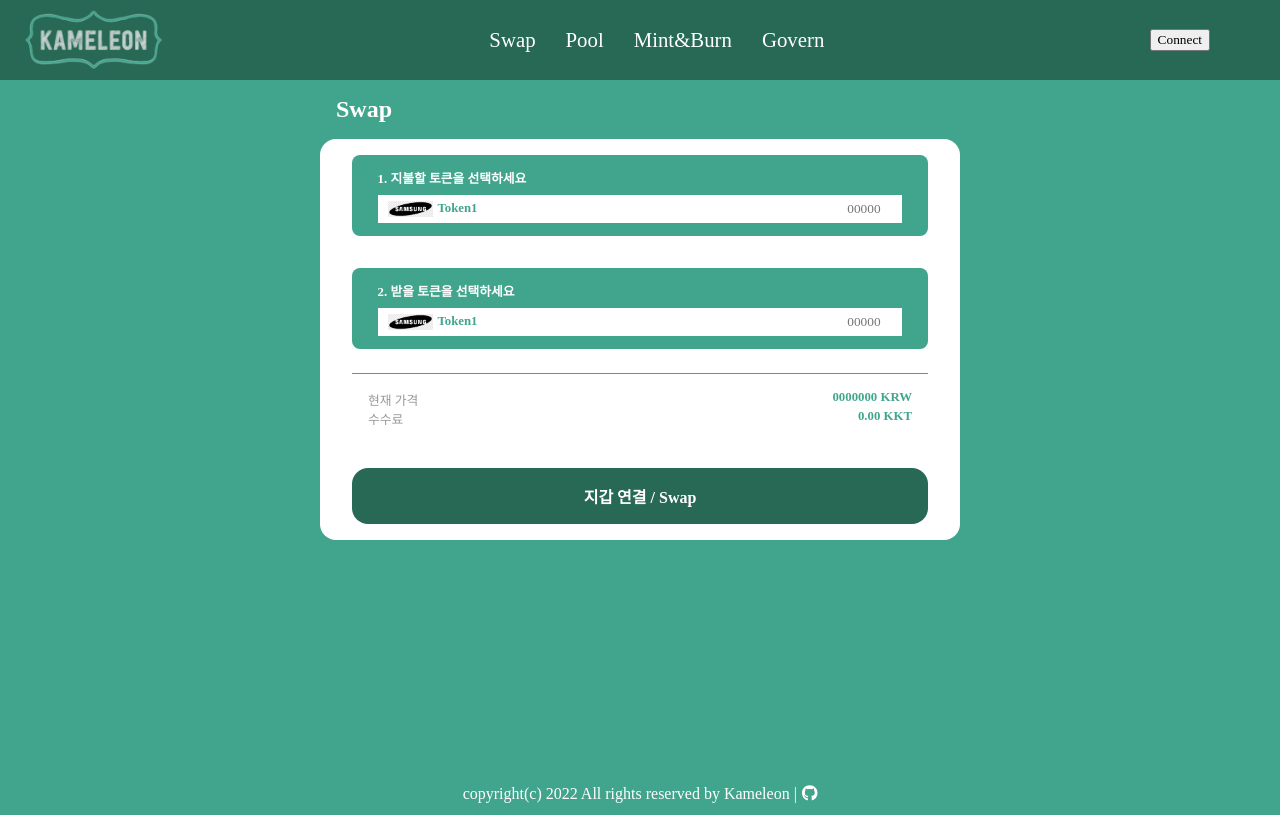
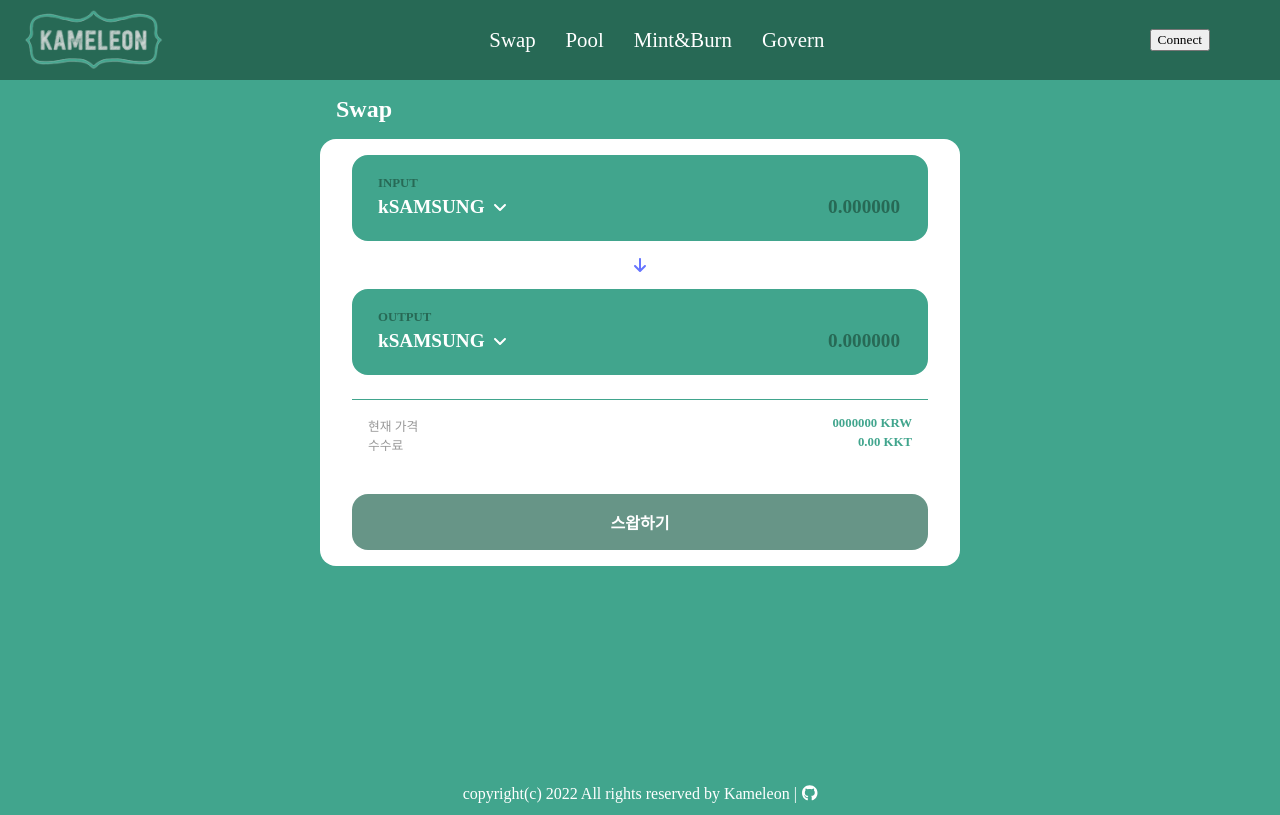
Before and after one commit to codestates/beb-03-Kameleon, a React (Create React App) app in the folder client/: page /swap in a window 1280 px wide. Built offline with nearby package versions, Linux system fonts and the light colour scheme.

Commit message:
feat(client): Add SingleInput and MultipleInput

```diff
--- a/client/src/components/Input/MultipleInput.tsx
+++ b/client/src/components/Input/MultipleInput.tsx
@@ -14,33 +14,50 @@ import useInput from '../../hooks/useInput';
 
 import { createTokenList } from '../../utils/dummyCreator';
 
-const angleUp = faAngleUp as IconProp;
-const angleDown = faAngleDown as IconProp;
-
 interface LayoutProps {
   children: React.ReactNode;
-  liftState: (value: string, name: string, isDecimalError: boolean) => void;
+  liftState: (
+    value: string,
+    price: number,
+    name: string,
+    isChange: boolean,
+    isDecimalError: boolean
+  ) => void;
+  otherBalance: number;
+  otherPrice: number;
+  otherChange: boolean;
 }
 
 interface TokenListProps {
   id: number;
   name: string;
+  krwPrice: number;
 }
 
-// interface TokenListProps extends Array<TokenListItemProps> {
-//   test: string;
-// }
+const angleUp = faAngleUp as IconProp;
+const angleDown = faAngleDown as IconProp;
 
-const MultipleInput = ({ children, liftState }: LayoutProps) => {
+const MultipleInput = ({
+  children,
+  liftState,
+  otherBalance,
+  otherPrice,
+  otherChange,
+}: LayoutProps) => {
   const [isOpen, setIsOpen] = useState<boolean>(false);
+  // 선택한 token의 이름, 가격, 수량
+  const [tokenName, setTokenName] = useState<string>('kSAMSUNG');
+  const [tokenPrice, setTokenPrice] = useState<number>(70000);
   const [tokenList, setTokenList] = useState<Array<TokenListProps>>([]);
-  const [name, setName] = useState<string>('kSAMSUNG');
   const {
-    inputValue,
+    tokenBalance,
     isFocus,
-    isError,
+    isBlankError,
     isDecimalError,
-    setInputKey,
+    isChange,
+    setIsChange,
+    setTokenBalance,
+    setKey,
     setIsFocus,
     changeInput,
   } = useInput(6);
@@ -50,8 +67,38 @@ const MultipleInput = ({ children, liftState }: LayoutProps) => {
   }, []);
 
   useEffect(() => {
-    liftState(inputValue, name, isDecimalError);
-  }, [liftState, inputValue, name, isDecimalError]);
+    liftState(tokenBalance, tokenPrice, tokenName, isChange, isDecimalError);
+  }, [
+    liftState,
+    tokenBalance,
+    tokenPrice,
+    tokenName,
+    isChange,
+    isDecimalError,
+  ]);
+
+  useEffect(() => {
+    if (otherChange && (otherBalance * otherPrice) / tokenPrice !== 0) {
+      const [, decimal] = String(
+        (otherBalance * otherPrice) / tokenPrice
+      ).split('.');
+      if (decimal && decimal.length > 6) {
+        setTokenBalance(
+          String(((otherBalance * otherPrice) / tokenPrice).toFixed(6))
+        );
+      } else {
+        setTokenBalance(String((otherBalance * otherPrice) / tokenPrice));
+      }
+      setIsChange(false);
+    }
+  }, [
+    otherChange,
+    otherBalance,
+    otherPrice,
+    tokenPrice,
+    setTokenBalance,
+    setIsChange,
+  ]);
 
   const clickDownIcon = useCallback(() => {
     setIsOpen(true);
@@ -63,10 +110,15 @@ const MultipleInput = ({ children, liftState }: LayoutProps) => {
     setIsFocus(false);
   }, [setIsFocus]);
 
+  const clickItem = useCallback((name: string, price: number) => {
+    setTokenName(name);
+    setTokenPrice(price);
+  }, []);
+
   return (
     <MultipleInputContainer
       isFocus={isFocus}
-      isError={isError || isDecimalError}
+      isError={isBlankError || isDecimalError}
     >
       <div>
         <label htmlFor="input">{children}</label>
@@ -74,7 +126,7 @@ const MultipleInput = ({ children, liftState }: LayoutProps) => {
           <section>
             {/* temp */}
             {/* <img /> */}
-            <div>{name}</div>
+            <div>{tokenName}</div>
             {isOpen ? (
               <FontAwesomeIcon
                 icon={angleUp}
@@ -93,8 +145,8 @@ const MultipleInput = ({ children, liftState }: LayoutProps) => {
             placeholder="0.000000"
             id="input"
             autoComplete="off"
-            value={inputValue || ''}
-            onKeyDown={(e) => setInputKey(e.key)}
+            value={tokenBalance}
+            onKeyDown={(e) => setKey(e.key)}
             onChange={(e) => changeInput(e)}
             onFocus={() => setIsFocus(true)}
             onBlur={() => setIsFocus(false)}
@@ -105,7 +157,7 @@ const MultipleInput = ({ children, liftState }: LayoutProps) => {
             <MultipleInputBlank />
             <MultipleInputList>
               {tokenList.map((el) => (
-                <li key={el.id} onClick={() => setName(el.name)}>
+                <li key={el.id} onClick={() => clickItem(el.name, el.krwPrice)}>
                   {el.name}
                 </li>
               ))}
@@ -113,11 +165,11 @@ const MultipleInput = ({ children, liftState }: LayoutProps) => {
           </>
         )}
       </div>
-      {/* error */}
+      {/* 에러 메세지 */}
       {isDecimalError && (
         <section>Amount must be within 6 decimal points</section>
       )}
-      {isError && <section>Required</section>}
+      {isBlankError && <section>Required</section>}
     </MultipleInputContainer>
   );
 };
--- a/client/src/components/Input/SingleInput.tsx
+++ b/client/src/components/Input/SingleInput.tsx
@@ -6,26 +6,75 @@ import useInput from '../../hooks/useInput';
 
 interface LayoutProps {
   children: React.ReactNode;
-  liftState: (value: string, name: string, isDecimalError: boolean) => void;
+  liftState: (
+    value: string,
+    price: number,
+    name: string,
+    isChange: boolean,
+    isDecimalError: boolean
+  ) => void;
+  otherBalance: number;
+  otherPrice: number;
+  otherChange: boolean;
 }
 
-const SingleInput = ({ children, liftState }: LayoutProps) => {
+const SingleInput = ({
+  children,
+  liftState,
+  otherBalance,
+  otherPrice,
+  otherChange,
+}: LayoutProps) => {
+  const tokenPrice = 500;
+  const tokenName = 'KLY';
+  const numberOfDecimal = 2;
   const {
-    inputValue,
+    tokenBalance,
     isFocus,
-    isError,
+    isBlankError,
     isDecimalError,
-    setInputKey,
+    isChange,
+    setIsChange,
+    setTokenBalance,
+    setKey,
     setIsFocus,
     changeInput,
-  } = useInput(2);
+  } = useInput(numberOfDecimal);
 
   useEffect(() => {
-    liftState(inputValue, 'KLY', isDecimalError);
-  }, [liftState, inputValue, isDecimalError]);
+    liftState(tokenBalance, tokenPrice, tokenName, isChange, isDecimalError);
+  }, [liftState, tokenBalance, isChange, isDecimalError]);
+
+  useEffect(() => {
+    if (otherChange && (otherBalance * otherPrice) / tokenPrice !== 0) {
+      const [, decimal] = String(
+        (otherBalance * otherPrice) / tokenPrice
+      ).split('.');
+      if (decimal && decimal.length > numberOfDecimal) {
+        setTokenBalance(
+          String(
+            ((otherBalance * otherPrice) / tokenPrice).toFixed(numberOfDecimal)
+          )
+        );
+      } else {
+        setTokenBalance(String((otherBalance * otherPrice) / tokenPrice));
+      }
+      setIsChange(false);
+    }
+  }, [
+    otherChange,
+    otherBalance,
+    otherPrice,
+    tokenPrice,
+    setTokenBalance,
+    setIsChange,
+  ]);
 
   return (
-    <SingleInputContainer isFocus={isFocus} isError={isError || isDecimalError}>
+    <SingleInputContainer
+      isFocus={isFocus}
+      isError={isBlankError || isDecimalError}
+    >
       <div>
         <label htmlFor="input">{children}</label>
         <SingleInputWrapper>
@@ -38,19 +87,21 @@ const SingleInput = ({ children, liftState }: LayoutProps) => {
             placeholder="0.00"
             id="input"
             autoComplete="off"
-            value={inputValue || ''}
-            onKeyDown={(e) => setInputKey(e.key)}
-            onChange={changeInput}
+            value={tokenBalance}
+            onKeyDown={(e) => setKey(e.key)}
+            onChange={(e) => changeInput(e)}
             onFocus={() => setIsFocus(true)}
             onBlur={() => setIsFocus(false)}
           />
         </SingleInputWrapper>
       </div>
-      {/* error */}
+      {/* 에러 메세지 */}
       {isDecimalError && (
-        <section>Amount must be within 6 decimal points</section>
+        <section>
+          Amount must be within {numberOfDecimal} decimal points
+        </section>
       )}
-      {isError && <section>Required</section>}
+      {isBlankError && <section>Required</section>}
     </SingleInputContainer>
   );
 };
--- a/client/src/hooks/useInput.tsx
+++ b/client/src/hooks/useInput.tsx
@@ -1,23 +1,26 @@
-import React, { useState, useCallback } from 'react';
+import React, { useCallback, useState } from 'react';
 
 const useInput = (decimal: number) => {
-  const [inputValue, setInputValue] = useState<string>('');
-  const [inputKey, setInputKey] = useState<string>('');
-  const [isFocus, setIsFocus] = useState(false);
-  const [isError, setIsError] = useState(false);
-  const [isDecimalError, setIsDecimalError] = useState(false);
+  const [isFocus, setIsFocus] = useState<boolean>(false);
+  const [isBlankError, setIsBlankError] = useState<boolean>(false);
+  const [isDecimalError, setIsDecimalError] = useState<boolean>(false);
+  const [isChange, setIsChange] = useState<boolean>(false);
+  const [key, setKey] = useState<string>('');
+  const [tokenBalance, setTokenBalance] = useState<string>('');
 
   const changeInput = useCallback(
     (e: React.ChangeEvent<HTMLInputElement>) => {
-      // 입력받은 키값에 대한 조건문(숫자, 삭제 or 소수점)
+      // 입력 받은 키 값에 대한 조건(숫자, 삭제 or 소수점)
       if (
-        !!parseInt(inputKey) ||
-        inputKey === 'Backspace' ||
-        inputKey === 'Delete'
+        !!parseInt(key) ||
+        key === 'Backspace' ||
+        key === 'Delete' ||
+        key === '0'
       ) {
-        setInputValue(e.target.value);
+        setTokenBalance(e.target.value);
+        console.log('value', e.target.value);
 
-        // 소수점 체크 Logic
+        // 소수점 갯수에 대한 조건
         // 소수점 에러 핸들링
         const [, n] = e.target.value.split('.');
         if (n && n.length > decimal) {
@@ -25,35 +28,31 @@ const useInput = (decimal: number) => {
         } else {
           setIsDecimalError(false);
         }
-
-        // Mint Page로 상태 끌어올리기
-        // handler(e.target.value);
-      } else if (
-        inputKey === '.' &&
-        e.target.value.match(/\./g)?.length === 1
-      ) {
-        setInputValue(e.target.value);
-
-        // Mint Page로 상태 끌어올리기
-        // handler(e.target.value);
+      } else if (key === '.' && e.target.value.match(/\./g)?.length === 1) {
+        setTokenBalance(e.target.value);
       }
 
-      // 빈 값 에러 핸들링
+      // 비어있는 값인지에 대한 조건
+      // 비어있는 값 에러 핸들링
       if (e.target.value) {
-        setIsError(false);
+        setIsBlankError(false);
       } else {
-        setIsError(true);
+        setIsBlankError(true);
       }
+      setIsChange(true);
     },
-    [inputKey, decimal]
+    [key, decimal]
   );
 
   return {
-    inputValue,
+    tokenBalance,
     isFocus,
-    isError,
+    isBlankError,
     isDecimalError,
-    setInputKey,
+    isChange,
+    setIsChange,
+    setTokenBalance,
+    setKey,
     setIsFocus,
     changeInput,
   };
--- a/client/src/pages/MainPage.tsx
+++ b/client/src/pages/MainPage.tsx
@@ -41,9 +41,9 @@ const MainPage = () => {
             <div className="main__oracle">
               {el.oraclePrice.toLocaleString('ko-KR')}
             </div>
-            <div>{el.usdPrice.toLocaleString('ko-KR')}</div>
+            <div>{el.krwPrice.toLocaleString('ko-KR')}</div>
             <div className="main__usd">
-              {el.krwPrice.toLocaleString('ko-KR')}
+              {el.usdPrice.toLocaleString('ko-KR')}
             </div>
             <div>{el.change}%</div>
           </MainPageItem>
--- a/client/src/pages/MintPage.tsx
+++ b/client/src/pages/MintPage.tsx
@@ -18,38 +18,54 @@ const arrowDown = faArrowDown as IconProp;
 
 const MintPage = () => {
   const [tab, setTab] = useState<string>('mint');
-  const [valueA, setValueA] = useState<string>('');
-  const [valueB, setValueB] = useState<string>('');
+  const [balanceA, setBalanceA] = useState<string>('');
+  const [balanceB, setBalanceB] = useState<string>('');
+  const [priceA, setPriceA] = useState<number>(0);
+  const [priceB, setPriceB] = useState<number>(0);
   const [nameA, setNameA] = useState<string>('');
   const [nameB, setNameB] = useState<string>('');
+  const [isChangeA, setIsChangeA] = useState<boolean>(false);
+  const [isChangeB, setIsChangeB] = useState<boolean>(false);
   const [isDecimalErrorA, setIsDecimalErrorA] = useState<boolean>(false);
   const [isDecimalErrorB, setIsDecimalErrorB] = useState<boolean>(false);
 
-  const clickButton = useCallback(() => {
-    console.log('button click');
-  }, []);
-
   const liftStateA = useCallback(
-    (value: string, name: string, isDecimalError: boolean) => {
-      console.log('1');
-      setValueA(value);
+    (
+      balance: string,
+      price: number,
+      name: string,
+      isChange: boolean,
+      isDecimalError: boolean
+    ) => {
+      setBalanceA(balance);
+      setPriceA(price);
       setNameA(name);
+      setIsChangeA(isChange);
       setIsDecimalErrorA(isDecimalError);
     },
     []
   );
 
   const liftStateB = useCallback(
-    (value: string, name: string, isDecimalError: boolean) => {
-      setValueB(value);
+    (
+      balance: string,
+      price: number,
+      name: string,
+      isChange: boolean,
+      isDecimalError: boolean
+    ) => {
+      setBalanceB(balance);
+      setPriceB(price);
       setNameB(name);
+      setIsChangeB(isChange);
       setIsDecimalErrorB(isDecimalError);
     },
     []
   );
 
-  console.log('mintA', Number(valueA), nameA, isDecimalErrorA);
-  console.log('mintB', Number(valueB), nameB, isDecimalErrorB);
+  const clickButton = useCallback(() => {
+    console.log('button click', nameA, nameB);
+  }, [nameA, nameB]);
 
   // Number로 형식 변환
   // 0 보다 클때
@@ -77,14 +93,28 @@ const MintPage = () => {
       <form action="">
         {tab === 'mint' ? (
           <>
-            <SingleInput liftState={liftStateA}>INPUT</SingleInput>
+            <SingleInput
+              liftState={liftStateA}
+              otherBalance={Number(balanceB)}
+              otherPrice={priceB}
+              otherChange={isChangeB}
+            >
+              INPUT
+            </SingleInput>
             <IconWrapper>
               <FontAwesomeIcon icon={arrowDown} className="icon" />
             </IconWrapper>
-            <MultipleInput liftState={liftStateB}>OUTPUT</MultipleInput>
+            <MultipleInput
+              liftState={liftStateB}
+              otherBalance={Number(balanceA)}
+              otherPrice={priceA}
+              otherChange={isChangeA}
+            >
+              OUTPUT
+            </MultipleInput>
             <ButtonWrapper
-              numberA={Number(valueA)}
-              numberB={Number(valueB)}
+              numberA={Number(balanceA)}
+              numberB={Number(balanceB)}
               isErrorA={isDecimalErrorA}
               isErrorB={isDecimalErrorB}
               type="button"
@@ -94,11 +124,25 @@ const MintPage = () => {
           </>
         ) : (
           <>
-            <MultipleInput liftState={liftStateB}>INPUT</MultipleInput>
+            <MultipleInput
+              liftState={liftStateA}
+              otherBalance={Number(balanceB)}
+              otherPrice={priceB}
+              otherChange={isChangeB}
+            >
+              INPUT
+            </MultipleInput>
             <IconWrapper>
               <FontAwesomeIcon icon={arrowDown} className="icon" />
             </IconWrapper>
-            <SingleInput liftState={liftStateA}>OUTPUT</SingleInput>
+            <SingleInput
+              liftState={liftStateB}
+              otherBalance={Number(balanceA)}
+              otherPrice={priceA}
+              otherChange={isChangeA}
+            >
+              OUTPUT
+            </SingleInput>
             <DetailInfoStyle>
               <div>
                 <dt>Exchange Rate</dt>
@@ -110,8 +154,8 @@ const MintPage = () => {
               </div>
             </DetailInfoStyle>
             <ButtonWrapper
-              numberA={Number(valueA)}
-              numberB={Number(valueB)}
+              numberA={Number(balanceA)}
+              numberB={Number(balanceB)}
               isErrorA={isDecimalErrorA}
               isErrorB={isDecimalErrorB}
               type="button"
--- a/client/src/pages/SwapPage.tsx
+++ b/client/src/pages/SwapPage.tsx
@@ -1,36 +1,92 @@
-import React from 'react';
-import samsungLogo from '../assets/images/samsung-logo.png';
+import React, { useState, useCallback } from 'react';
+import { FontAwesomeIcon } from '@fortawesome/react-fontawesome';
+import { IconProp } from '@fortawesome/fontawesome-svg-core';
+import { faArrowDown } from '@fortawesome/free-solid-svg-icons';
+// import samsungLogo from '../assets/images/samsung-logo.png';
 import {
   SwapPageWrapper,
-  InputStyle,
   DetailInfoStyle,
+  IconWrapper,
+  ButtonWrapper,
 } from './styles/SwapPage.styles';
 
+import MultipleInput from '../components/Input/MultipleInput';
+
+const arrowDown = faArrowDown as IconProp;
+
 const SwapPage = () => {
+  const [balanceA, setBalanceA] = useState<string>('');
+  const [balanceB, setBalanceB] = useState<string>('');
+  const [priceA, setPriceA] = useState<number>(0);
+  const [priceB, setPriceB] = useState<number>(0);
+  const [nameA, setNameA] = useState<string>('');
+  const [nameB, setNameB] = useState<string>('');
+  const [isChangeA, setIsChangeA] = useState<boolean>(false);
+  const [isChangeB, setIsChangeB] = useState<boolean>(false);
+  const [isDecimalErrorA, setIsDecimalErrorA] = useState<boolean>(false);
+  const [isDecimalErrorB, setIsDecimalErrorB] = useState<boolean>(false);
+
+  const liftStateA = useCallback(
+    (
+      balance: string,
+      price: number,
+      name: string,
+      isChange: boolean,
+      isDecimalError: boolean
+    ) => {
+      setBalanceA(balance);
+      setPriceA(price);
+      setNameA(name);
+      setIsChangeA(isChange);
+      setIsDecimalErrorA(isDecimalError);
+    },
+    []
+  );
+
+  const liftStateB = useCallback(
+    (
+      balance: string,
+      price: number,
+      name: string,
+      isChange: boolean,
+      isDecimalError: boolean
+    ) => {
+      setBalanceB(balance);
+      setPriceB(price);
+      setNameB(name);
+      setIsChangeB(isChange);
+      setIsDecimalErrorB(isDecimalError);
+    },
+    []
+  );
+
+  const clickButton = useCallback(() => {
+    console.log('button click', nameA, nameB);
+  }, [nameA, nameB]);
+
   return (
     <SwapPageWrapper>
       <h2>Swap</h2>
       <form action="">
-        <InputStyle>
-          <label htmlFor="sellToken">1. 지불할 토큰을 선택하세요</label>
-          <div>
-            <button type="button">
-              <img src={samsungLogo} alt="token type" />
-              Token1
-            </button>
-            <input type="number" id="sellToken" placeholder="00000" />
-          </div>
-        </InputStyle>
-        <InputStyle>
-          <label htmlFor="buyToken">2. 받을 토큰을 선택하세요</label>
-          <div>
-            <button type="button">
-              <img src={samsungLogo} alt="token type" />
-              Token1
-            </button>
-            <input type="number" id="buyToken" placeholder="00000" />
-          </div>
-        </InputStyle>
+        <MultipleInput
+          liftState={liftStateA}
+          otherBalance={Number(balanceB)}
+          otherPrice={priceB}
+          otherChange={isChangeB}
+        >
+          INPUT
+        </MultipleInput>
+        <IconWrapper>
+          <FontAwesomeIcon icon={arrowDown} className="icon" />
+        </IconWrapper>
+        <MultipleInput
+          liftState={liftStateB}
+          otherBalance={Number(balanceA)}
+          otherPrice={priceA}
+          otherChange={isChangeA}
+        >
+          OUTPUT
+        </MultipleInput>
         <DetailInfoStyle>
           <div>
             <dt>현재 가격</dt>
@@ -41,7 +97,16 @@ const SwapPage = () => {
             <dd>0.00 KKT</dd>
           </div>
         </DetailInfoStyle>
-        <button type="button">지갑 연결 / Swap</button>
+        <ButtonWrapper
+          numberA={Number(balanceA)}
+          numberB={Number(balanceB)}
+          isErrorA={isDecimalErrorA}
+          isErrorB={isDecimalErrorB}
+          type="button"
+          onClick={clickButton}
+        >
+          스왑하기
+        </ButtonWrapper>
       </form>
     </SwapPageWrapper>
   );
--- a/client/src/pages/styles/SwapPage.styles.tsx
+++ b/client/src/pages/styles/SwapPage.styles.tsx
@@ -13,69 +13,6 @@ const SwapPageWrapper = styled.div`
     padding: 1rem 2rem;
     background-color: var(--white);
     border-radius: 1rem;
-
-    & > button {
-      display: block;
-      padding: 1rem 2rem;
-      margin: auto;
-      margin-top: 1.5rem;
-      width: 100%;
-      color: var(--white);
-      font-weight: 700;
-      font-size: 1rem;
-      background-color: var(--dark-green);
-      border-radius: 1rem;
-      border: 0;
-    }
-  }
-`;
-
-const InputStyle = styled.div`
-  margin-top: 2rem;
-  padding: 0.8rem 1.6rem;
-  background-color: var(--green);
-  border-radius: 0.5rem;
-
-  &:first-child {
-    margin-top: 0;
-  }
-
-  & > label {
-    color: var(--white);
-    font-size: 0.8rem;
-    font-weight: 700;
-  }
-
-  & > div {
-    display: flex;
-    width: 100%;
-    padding: 0.3rem;
-    margin-top: 0.5rem;
-    background-color: var(--white);
-
-    & > button {
-      width: 35%;
-      border: 0;
-      background-color: transparent;
-      text-align: left;
-      font-size: 0.8rem;
-      font-weight: 700;
-      color: var(--green);
-      cursor: pointer;
-
-      & img {
-        display: inline-block;
-        width: 45px;
-        margin-right: 0.25rem;
-        vertical-align: middle;
-      }
-    }
-
-    & input {
-      width: 65%;
-      border: 0;
-      text-align: right;
-    }
   }
 `;
 
@@ -102,4 +39,44 @@ const DetailInfoStyle = styled.dl`
   }
 `;
 
-export { SwapPageWrapper, InputStyle, DetailInfoStyle };
+export const IconWrapper = styled.div`
+  display: flex;
+  justify-content: center;
+  padding: 1rem 0;
+  color: var(--blue);
+`;
+
+export const ButtonWrapper = styled.button<{
+  numberA: number;
+  numberB: number;
+  isErrorA: boolean;
+  isErrorB: boolean;
+}>`
+  display: block;
+  padding: 1rem 2rem;
+  margin: auto;
+  margin-top: 1.5rem;
+  width: 100%;
+  color: var(--white);
+  font-weight: 700;
+  font-size: 1rem;
+  background-color: var(--dark-green);
+  border-radius: 1rem;
+  border: 0;
+  opacity: ${(props) =>
+    props.numberA > 0 && props.numberB > 0 && !props.isErrorA && !props.isErrorB
+      ? ''
+      : '0.7'};
+
+  :hover {
+    cursor: ${(props) =>
+      props.numberA > 0 &&
+      props.numberB > 0 &&
+      !props.isErrorA &&
+      !props.isErrorB
+        ? 'pointer'
+        : ''};
+  }
+`;
+
+export { SwapPageWrapper, DetailInfoStyle };
--- a/client/src/utils/dummyCreator.ts
+++ b/client/src/utils/dummyCreator.ts
@@ -6,12 +6,13 @@ export const createTokenList = (len: number) => {
   const tokenList = new Array(len);
 
   for (let i = 0; i < len; i++) {
+    const value = getRandomInt(1, 100000);
     const token = {
       id: i,
-      name: '(주)' + getRandomInt(1, 2000),
+      name: 'k' + value,
       oraclePrice: getRandomInt(0, 100000),
       usdPrice: getRandomInt(0, 100000),
-      krwPrice: getRandomInt(0, 100000),
+      krwPrice: value,
       change: getRandomInt(-100, 100),
     };
 
```
Also changed, not shown: client/src/pages/styles/MintPage.styles.tsx (+7 -1 lines).
